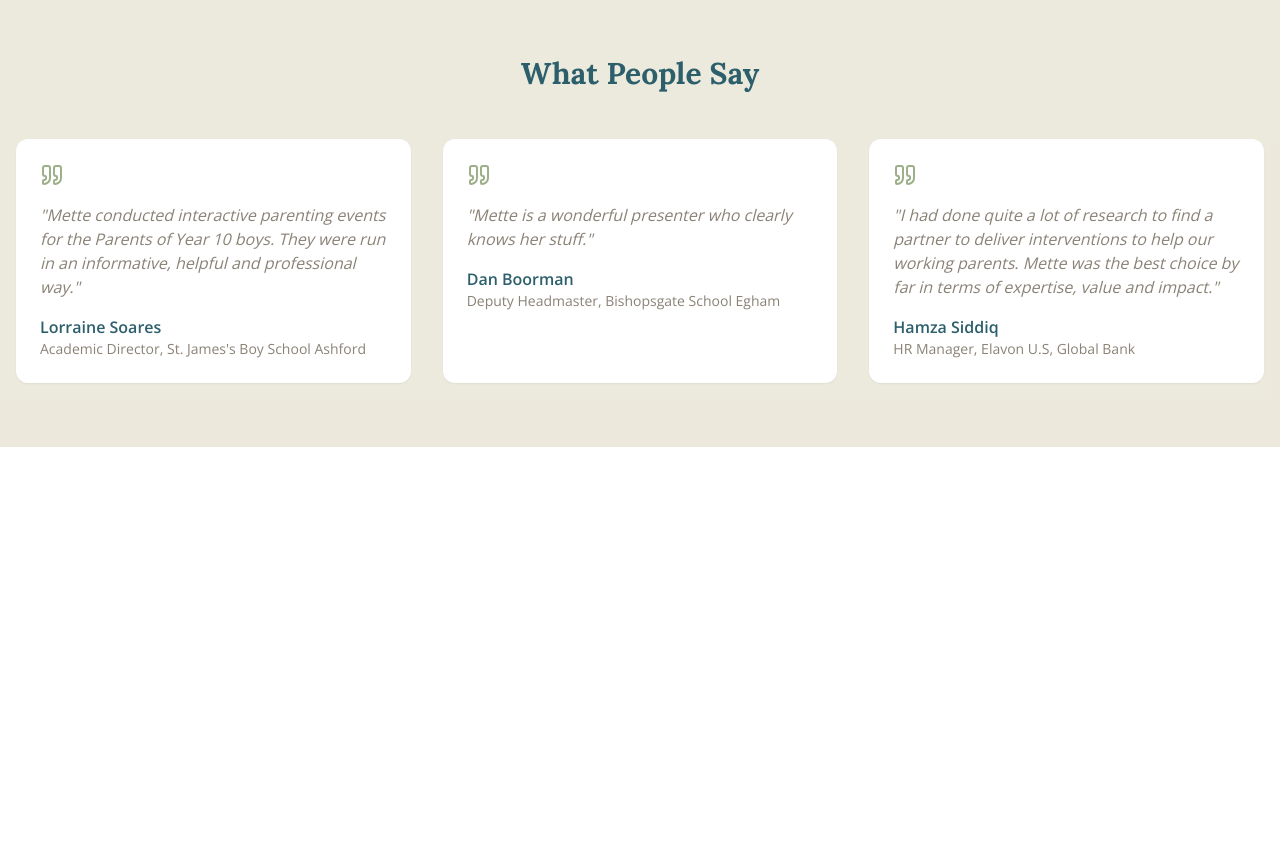
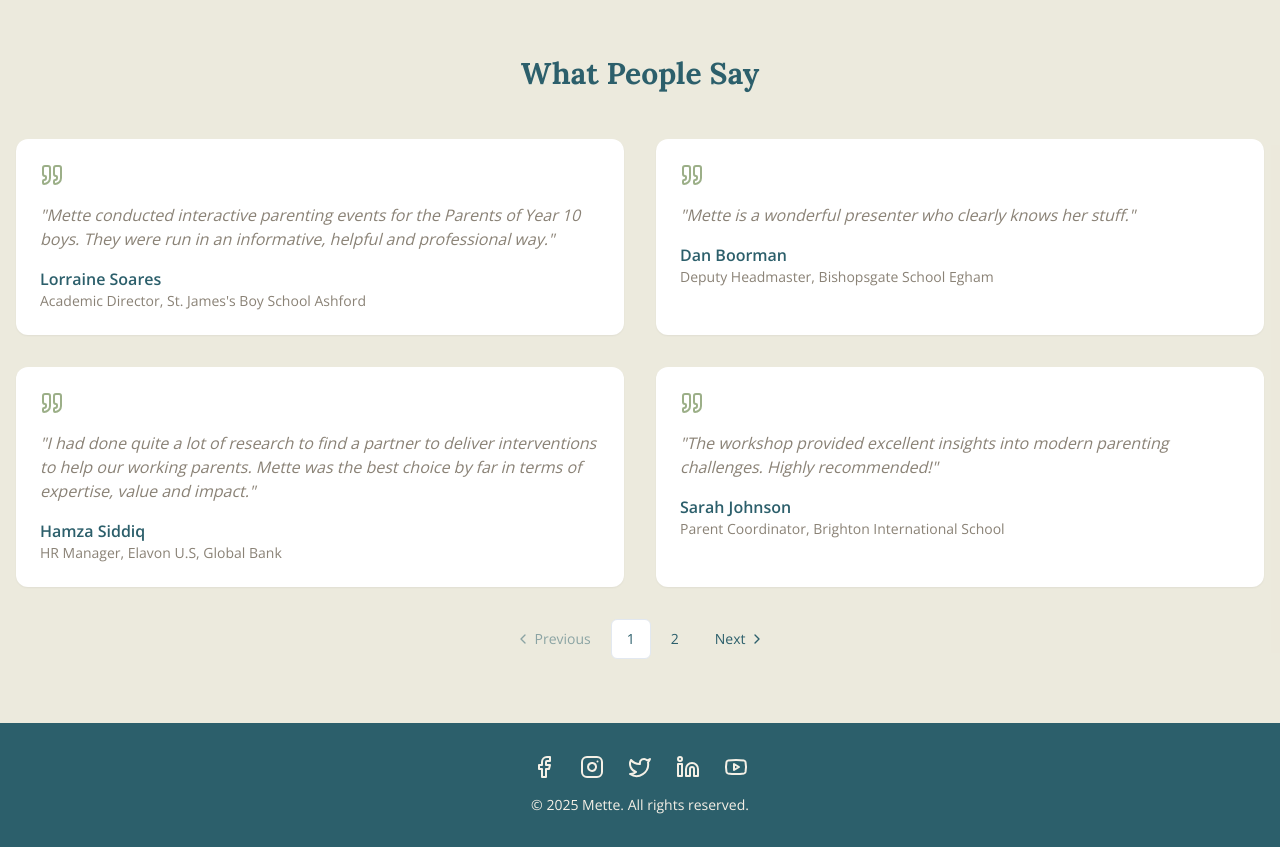
Before and after one commit to Lochy2000/psychology-portfolio, a React (Vite) app: page / in a window 1280 px wide. Shown: the part 1380-2227 px from the top of the page. Before the commit the page ends 1827 px from the top, so only its background shows below. Built offline with nearby package versions, Linux system fonts and the light colour scheme.

Commit message:
feat: Add footer and testimonial pagination
Adds a footer with social media links and implements pagination for testimonials.

```diff
--- a/src/App.tsx
+++ b/src/App.tsx
@@ -5,6 +5,7 @@ import { Toaster } from "@/components/ui/toaster";
 import { Toaster as Sonner } from "@/components/ui/sonner";
 import { TooltipProvider } from "@/components/ui/tooltip";
 import Navigation from "./components/Navigation";
+import Footer from "./components/Footer";
 import Home from "./pages/Home";
 import About from "./pages/About";
 import Services from "./pages/Services";
@@ -19,8 +20,9 @@ const App = () => (
       <Toaster />
       <Sonner />
       <BrowserRouter>
-        <div className="min-h-screen bg-cream">
+        <div className="min-h-screen bg-cream flex flex-col">
           <Navigation />
+          <div className="flex-grow">
             <Routes>
               <Route path="/" element={<Home />} />
               <Route path="/about" element={<About />} />
@@ -29,6 +31,8 @@ const App = () => (
               <Route path="*" element={<NotFound />} />
             </Routes>
           </div>
+          <Footer />
+        </div>
       </BrowserRouter>
     </TooltipProvider>
   </QueryClientProvider>
--- /dev/null
+++ b/src/components/Footer.tsx
@@ -0,0 +1,39 @@
+
+import React from 'react';
+import { Facebook, Instagram, Linkedin, Twitter, Youtube } from 'lucide-react';
+
+const Footer = () => {
+  const socialLinks = [
+    { icon: Facebook, href: "https://facebook.com", label: "Facebook" },
+    { icon: Instagram, href: "https://instagram.com", label: "Instagram" },
+    { icon: Twitter, href: "https://twitter.com", label: "Twitter" },
+    { icon: Linkedin, href: "https://linkedin.com", label: "LinkedIn" },
+    { icon: Youtube, href: "https://youtube.com", label: "YouTube" },
+  ];
+
+  return (
+    <footer className="bg-deep-teal text-cream py-8 mt-auto">
+      <div className="container mx-auto px-4">
+        <div className="flex flex-col items-center space-y-4">
+          <div className="flex space-x-6">
+            {socialLinks.map((social) => (
+              <a
+                key={social.label}
+                href={social.href}
+                target="_blank"
+                rel="noopener noreferrer"
+                className="hover:text-sage-green transition-colors"
+                aria-label={social.label}
+              >
+                <social.icon size={24} />
+              </a>
+            ))}
+          </div>
+          <p className="text-sm">© 2025 Mette. All rights reserved.</p>
+        </div>
+      </div>
+    </footer>
+  );
+};
+
+export default Footer;
--- a/src/components/Testimonials.tsx
+++ b/src/components/Testimonials.tsx
@@ -1,6 +1,14 @@
 
-import React from 'react';
+import React, { useState } from 'react';
 import { Quote } from 'lucide-react';
+import {
+  Pagination,
+  PaginationContent,
+  PaginationItem,
+  PaginationLink,
+  PaginationNext,
+  PaginationPrevious,
+} from "@/components/ui/pagination";
 
 const testimonials = [
   {
@@ -17,18 +25,54 @@ const testimonials = [
     text: "I had done quite a lot of research to find a partner to deliver interventions to help our working parents. Mette was the best choice by far in terms of expertise, value and impact.",
     author: "Hamza Siddiq",
     title: "HR Manager, Elavon U.S, Global Bank"
+  },
+  {
+    text: "The workshop provided excellent insights into modern parenting challenges. Highly recommended!",
+    author: "Sarah Johnson",
+    title: "Parent Coordinator, Brighton International School"
+  },
+  {
+    text: "Mette's approach to parenting education is both practical and enlightening. A true expert in her field.",
+    author: "Michael Chen",
+    title: "School Principal, Westminster Academy"
+  },
+  {
+    text: "The strategies shared in the workshop have made a significant difference in our school community.",
+    author: "Emma Thompson",
+    title: "Head of Parent Relations, St. Mary's College"
+  },
+  {
+    text: "An invaluable resource for parents and educators alike. Mette's expertise shines through.",
+    author: "James Wilson",
+    title: "Education Consultant"
+  },
+  {
+    text: "The parent-teacher workshops were transformative for our school's approach to family engagement.",
+    author: "Rebecca Martinez",
+    title: "Family Engagement Coordinator, Global Education Institute"
   }
 ];
 
 const Testimonials = () => {
+  const [currentPage, setCurrentPage] = useState(1);
+  const testimonialsPerPage = 4;
+  const totalPages = Math.ceil(testimonials.length / testimonialsPerPage);
+
+  const indexOfLastTestimonial = currentPage * testimonialsPerPage;
+  const indexOfFirstTestimonial = indexOfLastTestimonial - testimonialsPerPage;
+  const currentTestimonials = testimonials.slice(
+    indexOfFirstTestimonial,
+    indexOfLastTestimonial
+  );
+
   return (
     <section className="py-16 bg-sage-green/10">
       <div className="container mx-auto px-4">
         <h2 className="text-3xl font-serif font-bold text-deep-teal text-center mb-12">
           What People Say
         </h2>
-        <div className="grid md:grid-cols-2 lg:grid-cols-3 gap-8">
-          {testimonials.map((testimonial, index) => (
+        <div className="grid md:grid-cols-2 gap-8 mb-8">
+          {currentTestimonials.map((testimonial, index) => (
             <div
               key={index}
               className="bg-white rounded-xl p-6 shadow-sm"
@@ -42,6 +86,32 @@ const Testimonials = () => {
             </div>
           ))}
         </div>
+        <Pagination>
+          <PaginationContent>
+            <PaginationItem>
+              <PaginationPrevious
+                onClick={() => setCurrentPage(prev => Math.max(prev - 1, 1))}
+                className={currentPage === 1 ? 'pointer-events-none opacity-50' : ''}
+              />
+            </PaginationItem>
+            {[...Array(totalPages)].map((_, i) => (
+              <PaginationItem key={i + 1}>
+                <PaginationLink
+                  onClick={() => setCurrentPage(i + 1)}
+                  isActive={currentPage === i + 1}
+                >
+                  {i + 1}
+                </PaginationLink>
+              </PaginationItem>
+            ))}
+            <PaginationItem>
+              <PaginationNext
+                onClick={() => setCurrentPage(prev => Math.min(prev + 1, totalPages))}
+                className={currentPage === totalPages ? 'pointer-events-none opacity-50' : ''}
+              />
+            </PaginationItem>
+          </PaginationContent>
+        </Pagination>
       </div>
     </section>
   );
```
Lines whose indentation alone changed are shown as unchanged.
